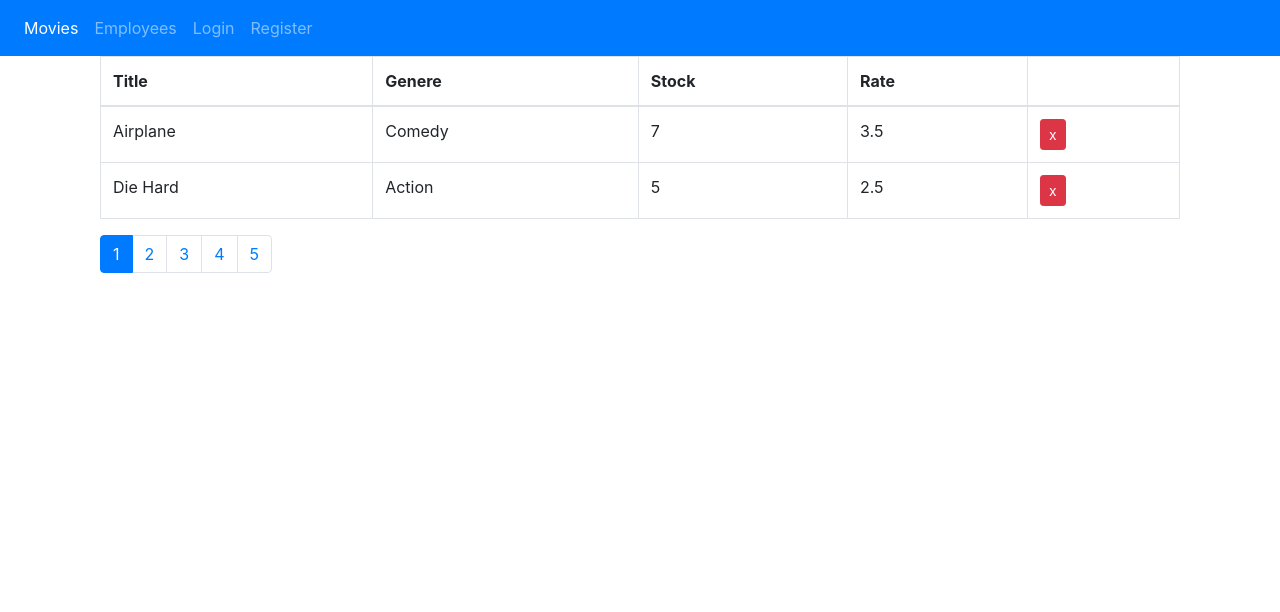
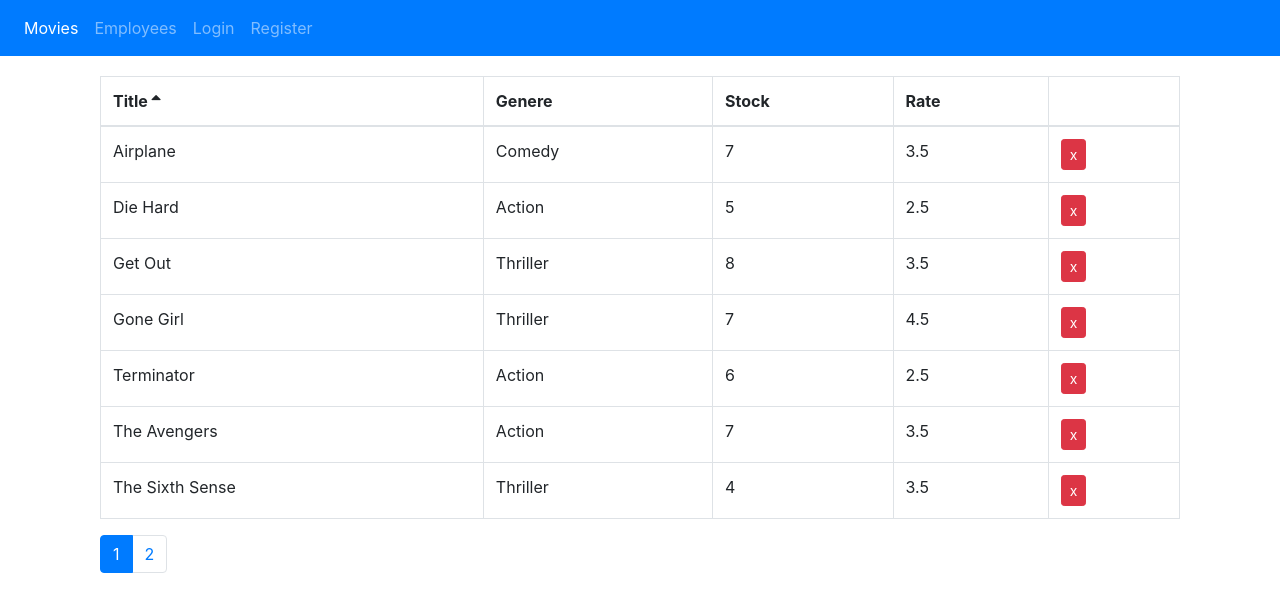
Before and after one commit to Salmanmasood/React-Router-NavBar, a React (Create React App) app: page /Movies in a window 1280 px wide. Shown: the top 612 px of the page. Built offline with nearby package versions, Linux system fonts and the light colour scheme.

Commit message:
Icon Issue Fixed

```diff
--- a/src/App.js
+++ b/src/App.js
@@ -7,8 +7,6 @@ import NavBar from "./Components/NavBar/NavBar";
 import EmployeeForm from "./Components/EmployeeForm";
 import LoginForm from "./Components/LoginForm";
 import RegisterForm from "./Components/RegisterForm";
-
-
 import NotFound  from "./Components/NotFound";
 
 
--- a/src/Components/Table/Table.jsx
+++ b/src/Components/Table/Table.jsx
@@ -9,7 +9,7 @@ import _ from "lodash";
 class Table extends Component {
     state = {
           sortColumn:{path:'title',order:'asc'},
-          pageSize: 2,
+          pageSize: 7,
           currentPage: 1
 
              }
--- a/src/Components/Table/TableHeader.jsx
+++ b/src/Components/Table/TableHeader.jsx
@@ -22,6 +22,7 @@ class  TableHeader extends Component {
     return <i className="fa fa-sort-desc"/>
   }
 
+
     render() {
       console.log(this.props.columns);
         return (
--- a/src/index.css
+++ b/src/index.css
@@ -11,3 +11,7 @@ code {
   font-family: source-code-pro, Menlo, Monaco, Consolas, 'Courier New',
     monospace;
 }
+
+table {
+  margin-top: 20px;
+}
--- a/src/index.js
+++ b/src/index.js
@@ -5,6 +5,8 @@ import App from './App';
 import reportWebVitals from './reportWebVitals';
 import 'bootstrap/dist/css/bootstrap.css';
 import { BrowserRouter } from "react-router-dom";
+import "font-awesome/css/font-awesome.css";
+
 
 ReactDOM.render(
   <BrowserRouter>
```
Also changed, not shown: 1 other file (tests, documents, lock files or other folders).
